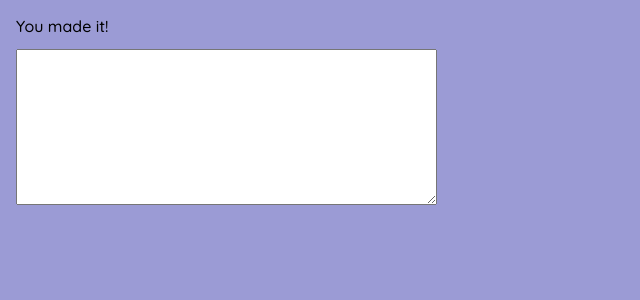
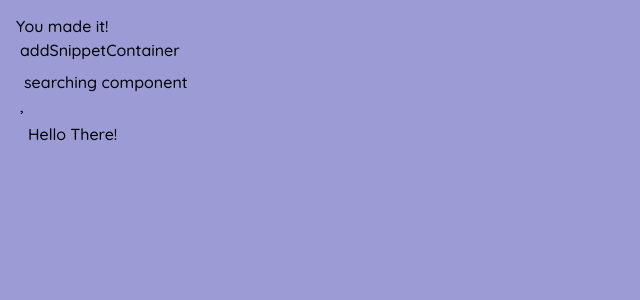
Before and after one commit to star-nose-mole/SnippetCapture, a React app: page /User in a window 1280 px wide. Shown: the top 300 px of the page, without its empty margins (0-640 px from the left). Built offline with nearby package versions, Linux system fonts and the light colour scheme.

Commit message:
boiler plate for containers and components

```diff
--- /dev/null
+++ b/client/components/Search.jsx
@@ -0,0 +1,13 @@
+import React, { Component, useEffect, useState } from 'react';
+import { useDispatch, useSelector } from "react-redux";
+import * as actions from '../actions/actions.js'
+
+const SearchReact = (props) => {
+  return (
+    <div>
+      searching component
+    </div>
+  )
+}
+
+export default SearchReact;
--- /dev/null
+++ b/client/components/Snippet.jsx
@@ -0,0 +1,14 @@
+import React, { Component, useEffect, useState } from 'react';
+
+
+
+
+const Snippet = props => {
+  return(
+    <div>
+      Hello There!
+    </div>
+  )
+}
+
+export default Snippet;
--- /dev/null
+++ b/client/containers/AddSnippetContainer.jsx
@@ -0,0 +1,14 @@
+//contains snippetCreaterContainer
+import React, { Component, useEffect, useState } from 'react';
+import { useDispatch, useSelector } from "react-redux";
+import * as actions from '../actions/actions.js'
+
+const AddSnippetContainer = (props) => {
+return (
+  <div>
+    addSnippetContainer
+  </div>
+)
+}
+
+export default AddSnippetContainer;
--- /dev/null
+++ b/client/containers/DisplayContainer.jsx
@@ -0,0 +1,18 @@
+// contains search component and snippets container
+import React, { Component, useEffect, useState } from 'react';
+import { useDispatch, useSelector } from "react-redux";
+import * as actions from '../actions/actions.js'
+import SearchReact from '../components/Search.jsx'
+import SnippetsContainer from './SnippetsContainer.jsx';
+
+const DisplayContainer = (props) => {
+  return(
+    <div>
+      <SearchReact/>,
+      <SnippetsContainer/>
+    </div>
+
+  )
+}
+
+export default DisplayContainer;
--- /dev/null
+++ b/client/containers/SnippetsContainer.jsx
@@ -0,0 +1,18 @@
+//contains snippet component
+import React, { Component, useEffect, useState } from 'react';
+import { useDispatch, useSelector } from "react-redux";
+import * as actions from '../actions/actions.js'
+import Snippet from '../components/Snippet.jsx'
+
+
+
+const SnippetsContainer = props => {
+
+  return(
+    <div>
+      <Snippet/>
+    </div>
+  )
+}
+
+export default SnippetsContainer;
--- a/client/containers/addSnippetContainer.jsx
+++ /dev/null
@@ -1 +0,0 @@
-//contains snippetCreaterContainer
--- a/client/containers/displayContainer.jsx
+++ /dev/null
@@ -1 +0,0 @@
-// contains search component and snippets container
--- a/client/containers/snippetsContainer.jsx
+++ /dev/null
@@ -1 +0,0 @@
-//contains snippet component
--- a/client/react-routers/User.jsx
+++ b/client/react-routers/User.jsx
@@ -1,6 +1,8 @@
 import React, { Component, useEffect, useState } from 'react';
 import { useDispatch, useSelector } from "react-redux";
 import * as actions from '../actions/actions.js'
+import AddSnippetContainer from '../containers/AddSnippetContainer.jsx';
+import DisplayContainer from '../containers/DisplayContainer.jsx';
 
 const User = props => {
   const [code, setCode] = useState('');
@@ -29,12 +31,8 @@ const User = props => {
   return(
     <div>
       You made it!
-      <pre>
-      <code>
-        {code}
-      </code>
-      </pre>
-      <textarea onChange={codeHandler} cols='50' rows='10'></textarea>
+      <AddSnippetContainer/>
+      <DisplayContainer/>
     </div>
   )
 
@@ -44,6 +42,12 @@ const User = props => {
 
 
 
+{/* <pre>
+<code>
+  {code}
+</code>
+</pre>
+<textarea onChange={codeHandler} cols='50' rows='10'></textarea> */}
 
 
 export default User;
```
Also changed, not shown: client/components/search.jsx (deleted), client/components/snippet.jsx (deleted).
